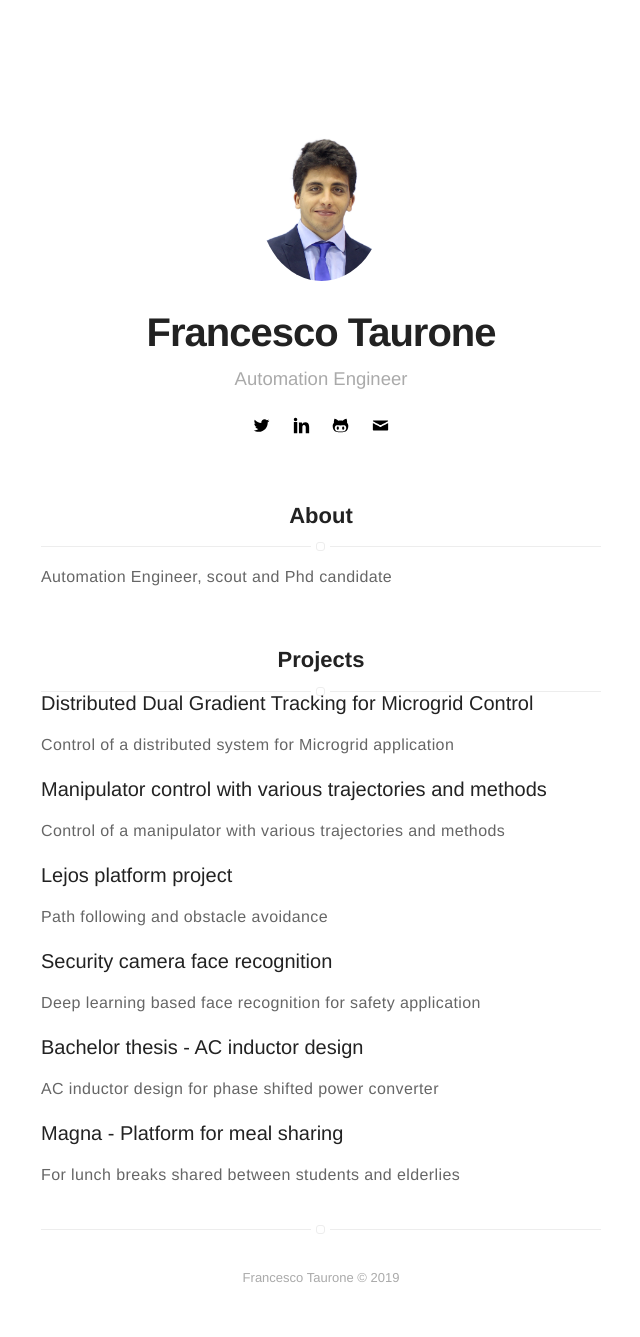
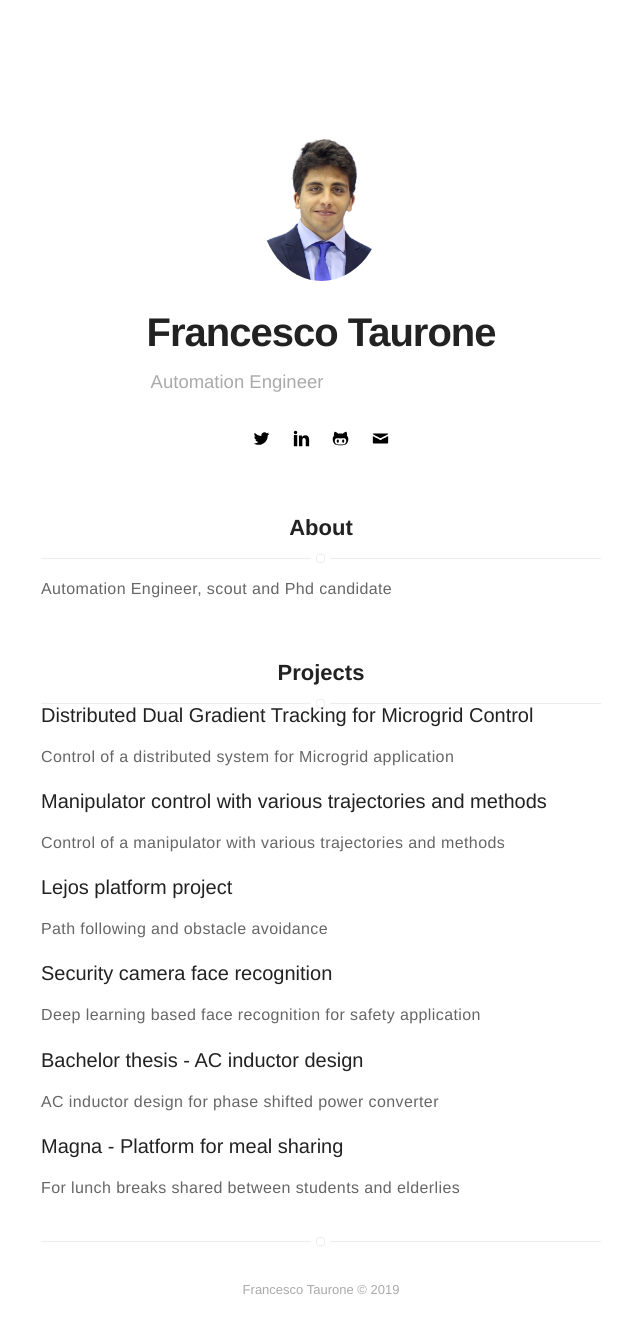
Before and after one commit to francescotaurone/francescotaurone.github.io, a Jekyll site: the page built from index.html, in a window 1280 px wide. Shown: the whole page, without its empty margins (319-959 px from the left). Built offline with Jekyll 4.4.1, drawn with Linux system fonts in a browser that asks for light colours.

Commit message:
Update header.sass

```diff
--- a/_sass/components/header.sass
+++ b/_sass/components/header.sass
@@ -23,7 +23,8 @@
         font-style: normal
         color: $gama
         width: 70%
-        margin: 0 auto 0px
+        margin-up: 0px
+        margin-bottom: 30px
 
         // if you put some links in your bio. ;)
         a
```
